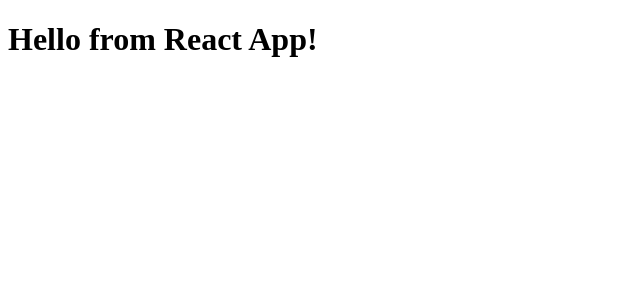
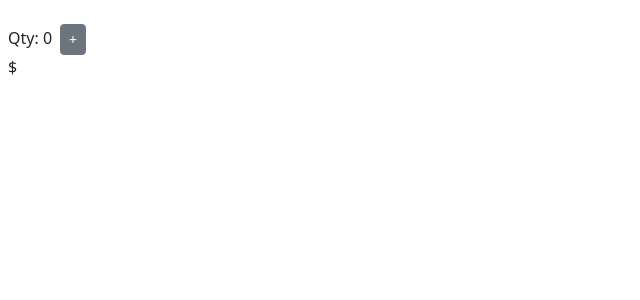
Before and after one commit to csc301-fall-2022/bestbefed, a React (Create React App) app in the folder frontend/: page / in a window 1280 px wide. Shown: the top 300 px of the page, without its empty margins (0-640 px from the left). Built offline with nearby package versions, Linux system fonts and the light colour scheme.

Commit message:
added counter component, working on item component

```diff
--- a/frontend/package.json
+++ b/frontend/package.json
@@ -12,7 +12,9 @@
     "@types/node": "^16.18.3",
     "@types/react": "^18.0.24",
     "@types/react-dom": "^18.0.8",
+    "bootstrap": "^5.2.2",
     "react": "^18.2.0",
+    "react-bootstrap": "^2.5.0",
     "react-dom": "^18.2.0",
     "react-scripts": "5.0.1",
     "typescript": "^4.8.4",
--- /dev/null
+++ b/frontend/src/components/counter.jsx
@@ -0,0 +1,25 @@
+import React, { Component } from 'react';
+
+class Counter extends Component {
+    state = {
+        count: this.props.value
+    };
+
+
+    // increase handler
+    handleIncrease = () => {
+        this.setState({ count: this.state.count + 1 });
+    }
+
+    render() {
+
+        return (
+            <div>
+                <span className="m-2">Qty: {this.state.count}</span>
+                <button onClick={this.handleIncrease} className="btn btn-secondary btn-sm">+</button>
+            </div>
+        )
+    }
+}
+
+export default Counter;
--- /dev/null
+++ b/frontend/src/components/item.jsx
@@ -0,0 +1,26 @@
+import React, { Component } from 'react';
+import Counter from './counter';
+
+class Item extends Component {
+    state = {
+        itemName: this.props.itemName,
+        price: this.props.price,
+        store: this.props.store,
+        counter: [{id: 1, value: 0}],
+        imageUrl: this.props.imageUrl
+     };
+    render() {
+        return (
+        <div>
+            <span className = "boldtext m-2">{this.state.itemName}</span>
+            {/* map a counter to the counter component */}
+            { this.state.counter.map(counter =>
+                <Counter key={counter.id} value={counter.value} selected={true}/> )
+            }
+            <span className = "m-2">$</span>
+
+        </div>);
+    }
+}
+
+export default Item;
--- /dev/null
+++ b/frontend/src/components/item.module.css
@@ -0,0 +1,4 @@
+.bolditem{
+    font-weight: bold;
+    font-size: 100px;
+}
--- a/frontend/src/index.tsx
+++ b/frontend/src/index.tsx
@@ -1,12 +1,14 @@
 import React from 'react';
 import ReactDOM from 'react-dom/client';
 import App from './App';
+import Item from './components/item';
+import 'bootstrap/dist/css/bootstrap.min.css';
 
 const root = ReactDOM.createRoot(
   document.getElementById('root') as HTMLElement
 );
 root.render(
   <React.StrictMode>
-    <App />
+    <Item />
   </React.StrictMode>
 );
```
Also changed, not shown: 1 other file (tests, documents, lock files or other folders).
